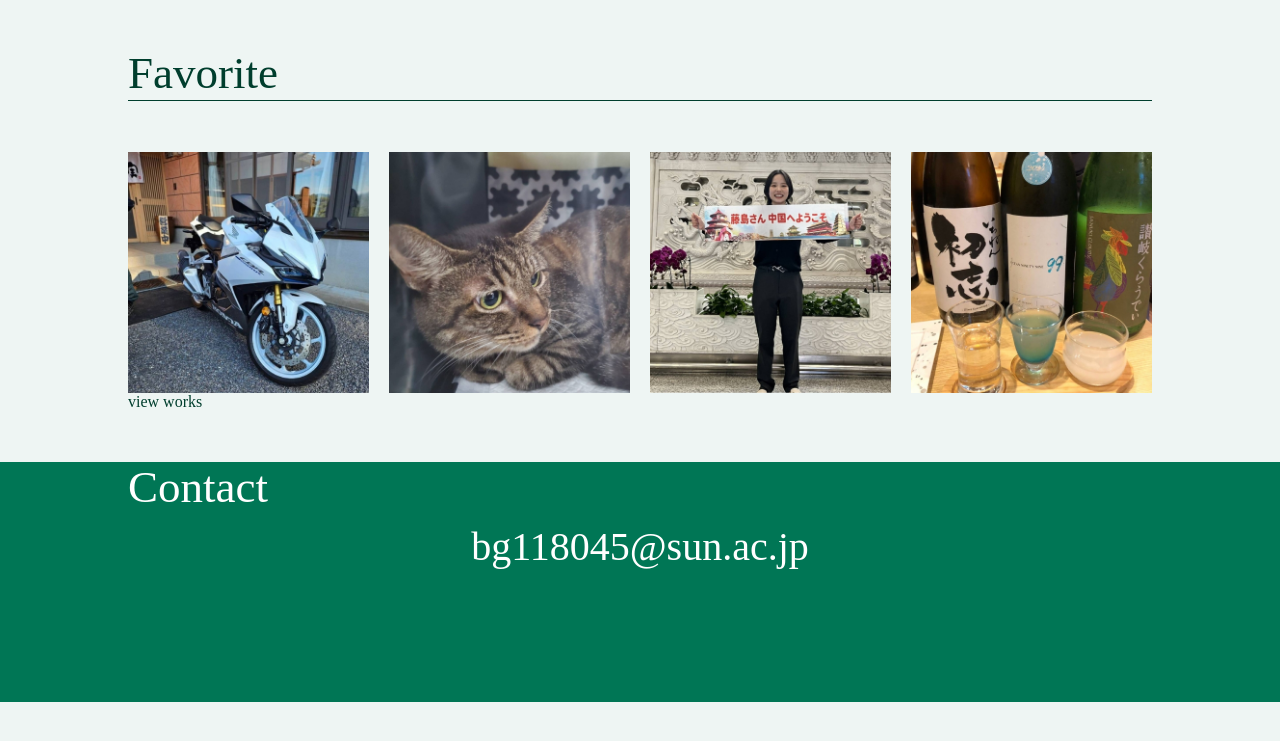
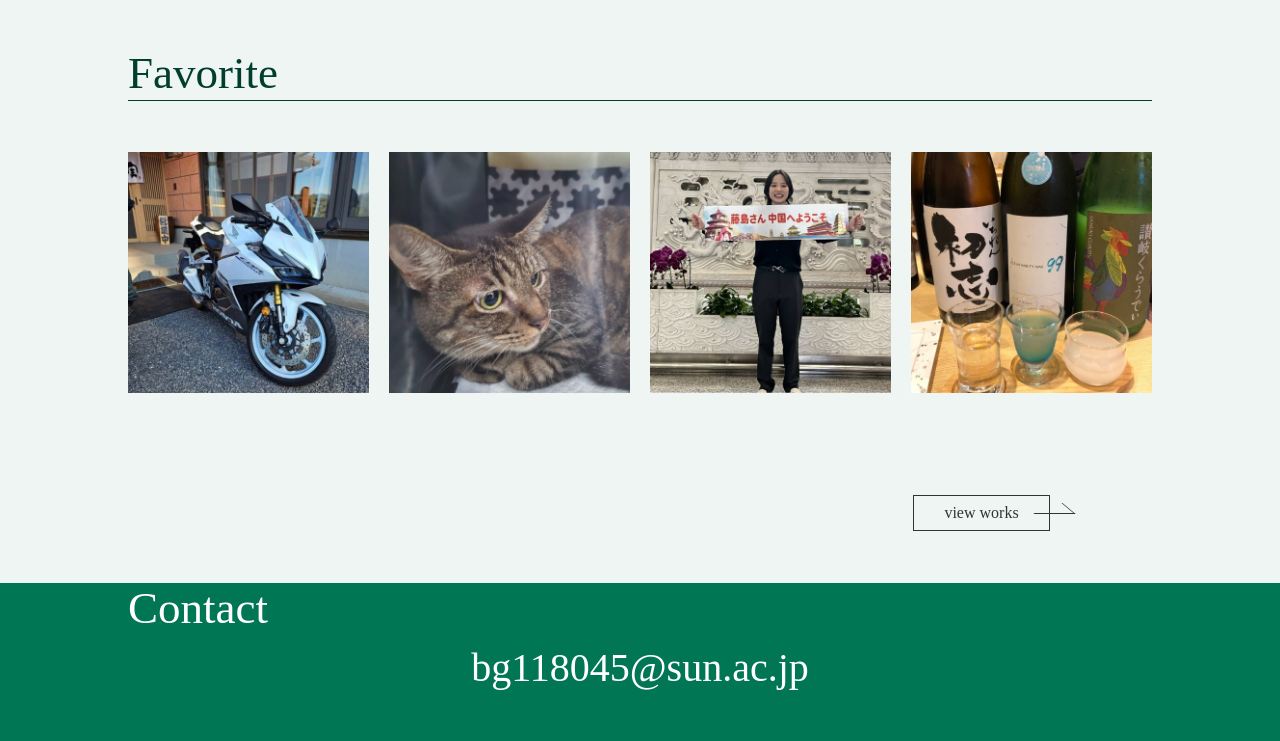
Before and after one commit to Aoiffffff/portfolio, a plain HTML site: page profile.html in a window 1280 px wide. Shown: the part 3348-4089 px from the top of the page. Before the commit the page ends 4050 px from the top, so only its background shows below. Drawn offline with Linux system fonts and the light colour scheme; a web font is replaced by a local one.

Commit message:
Update profile.css

```diff
--- a/css/profile.css
+++ b/css/profile.css
@@ -944,6 +944,51 @@ favorite
   /* ホバーで下にずらす */
 }
 
+/*矢印（右に移動して背景がつく）*/
+.arrowbtn-3 a{
+	--arrow-color: #333;
+	position: relative;
+	border: 1px solid var(--arrow-color);
+	color: var(--arrow-color);
+	text-decoration: none;
+	padding: 8px 30px;
+	display: inline-block;
+	text-align: center;
+	transition: all .2s linear;
+}
+
+.arrowbtn-3 {
+  margin-right: 10%;
+  margin-top: 10%;
+  display: block;
+    margin-left: auto;
+    width: fit-content; /* 必要に応じて追加 */
+}
+
+
+.arrowbtn-3 a:hover{
+	background:#007655;
+	color:#fff;
+}
+
+.arrowbtn-3 a::before {
+	border-bottom: 1px solid var(--arrow-color);
+	border-right: 1px solid var(--arrow-color);
+	content: '';
+	height: 10px;
+	position: absolute;
+	top:calc(50% - 10px);
+	right:-20px;
+	transform: skewX(50deg);
+	width:40px;
+	transition: all .3s; /*なめらかな動き*/
+}
+
+/*hoverした際の移動*/
+.arrowbtn-3 a:hover::before {
+	right:-25px;
+}
+
 @media screen and (max-width: 768px) {
   #images {
     display: flex;
```
